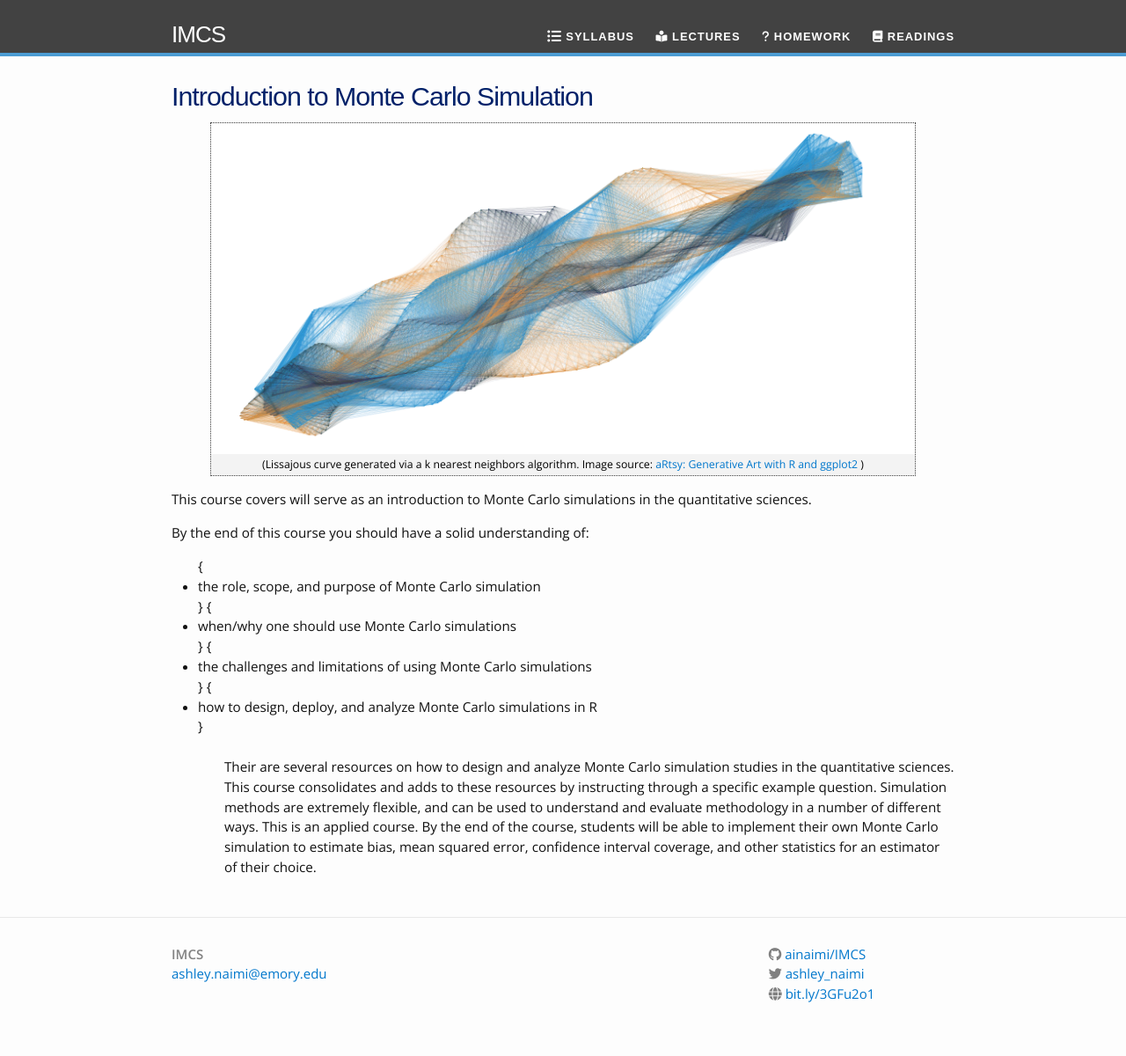
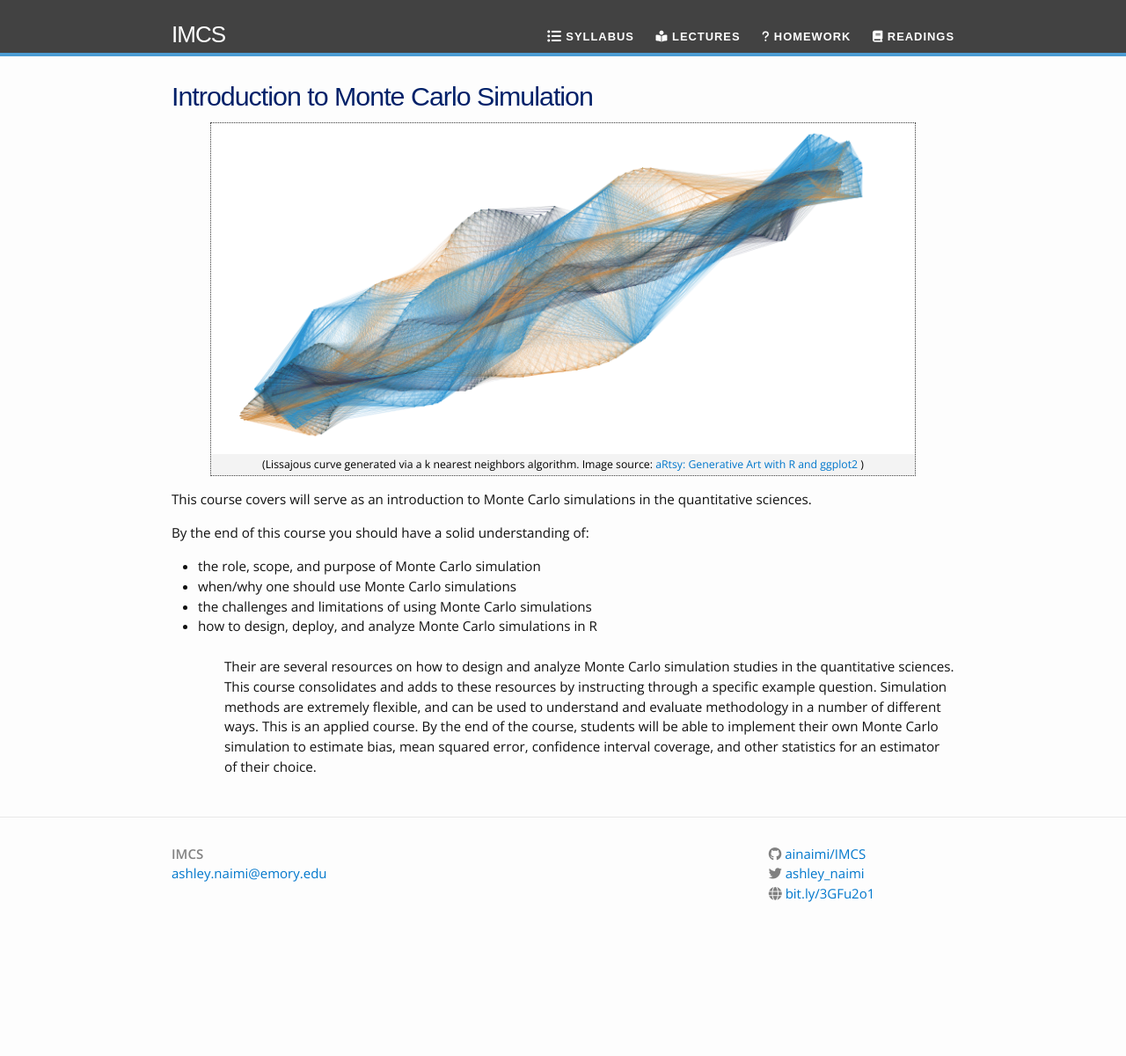
Before and after one commit to ainaimi/IMCS, a Jekyll site: the page built from index.html, in a window 1280 px wide. Shown: the whole page at 88% size. Built offline with Jekyll 4.4.1, drawn with Linux system fonts in a browser that asks for light colours; nearby versions of some CDN libraries; after the commit the page ends 1086 px from its top, so only the background shows below that.

Commit message:
landing page mod

```diff
--- a/_config.yml
+++ b/_config.yml
@@ -6,10 +6,10 @@ description: |
 
     <p>By the end of this course you should have a solid understanding of:</p>
     <ul>
-        {<li>the role, scope, and purpose of Monte Carlo simulation</li>}
-        {<li>when/why one should use Monte Carlo simulations</li>}
-        {<li>the challenges and limitations of using Monte Carlo simulations</li>}
-        {<li>how to design, deploy, and analyze Monte Carlo simulations in R</li>}
+        <li>the role, scope, and purpose of Monte Carlo simulation
+        <li>when/why one should use Monte Carlo simulations
+        <li>the challenges and limitations of using Monte Carlo simulations
+        <li>how to design, deploy, and analyze Monte Carlo simulations in R
     <ul>
     <br>
     <p>
```
